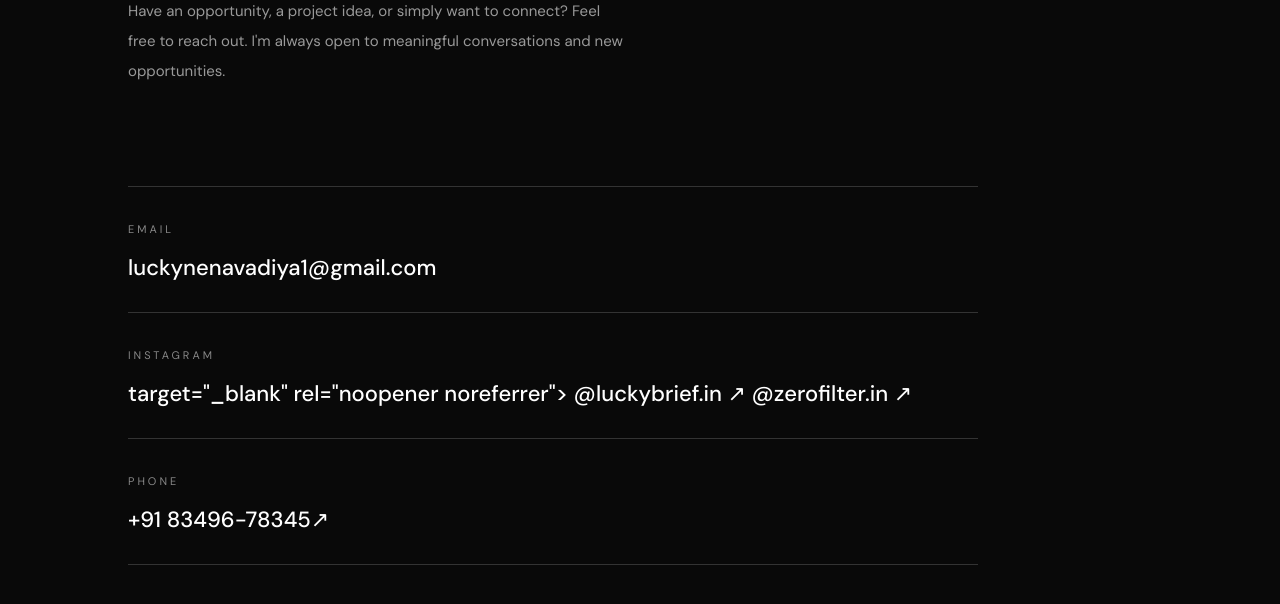
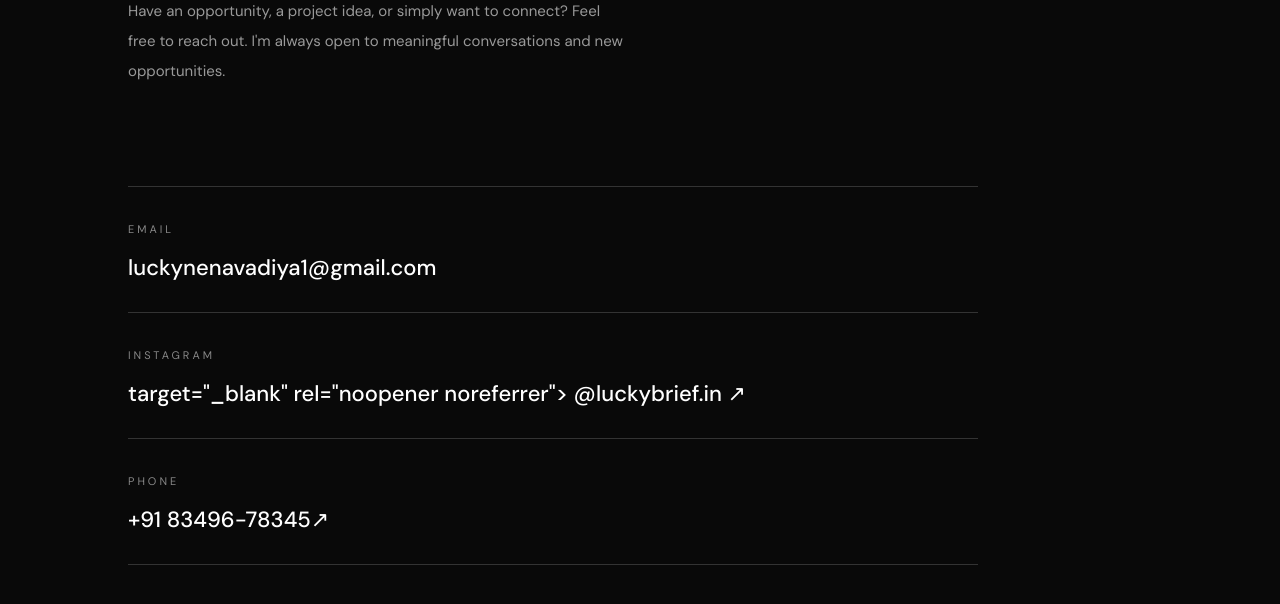
Before and after one commit to Lucky09156/lucky_resume, a plain HTML site: page contact.html in a window 1280 px wide. Shown: the part 490-1094 px from the top of the page. Drawn offline with nearby package versions, Linux system fonts and the light colour scheme.

Commit message:
Fix HTML formatting issues in contact.html

```diff
--- a/contact.html
+++ b/contact.html
@@ -90,7 +90,7 @@
                            rel="noopener noreferrer">
 
                             @luckybrief.in ↗
-                            @zerofilter.in ↗
+
 
                         </a>
                     </h3>
```
